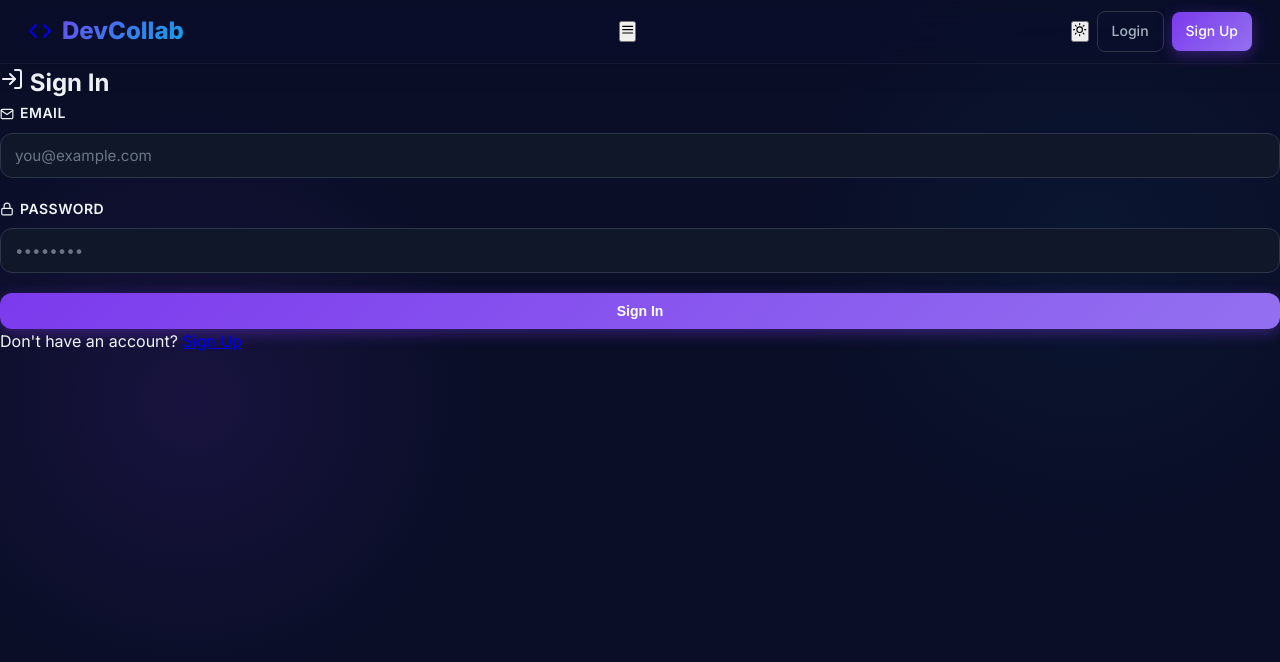
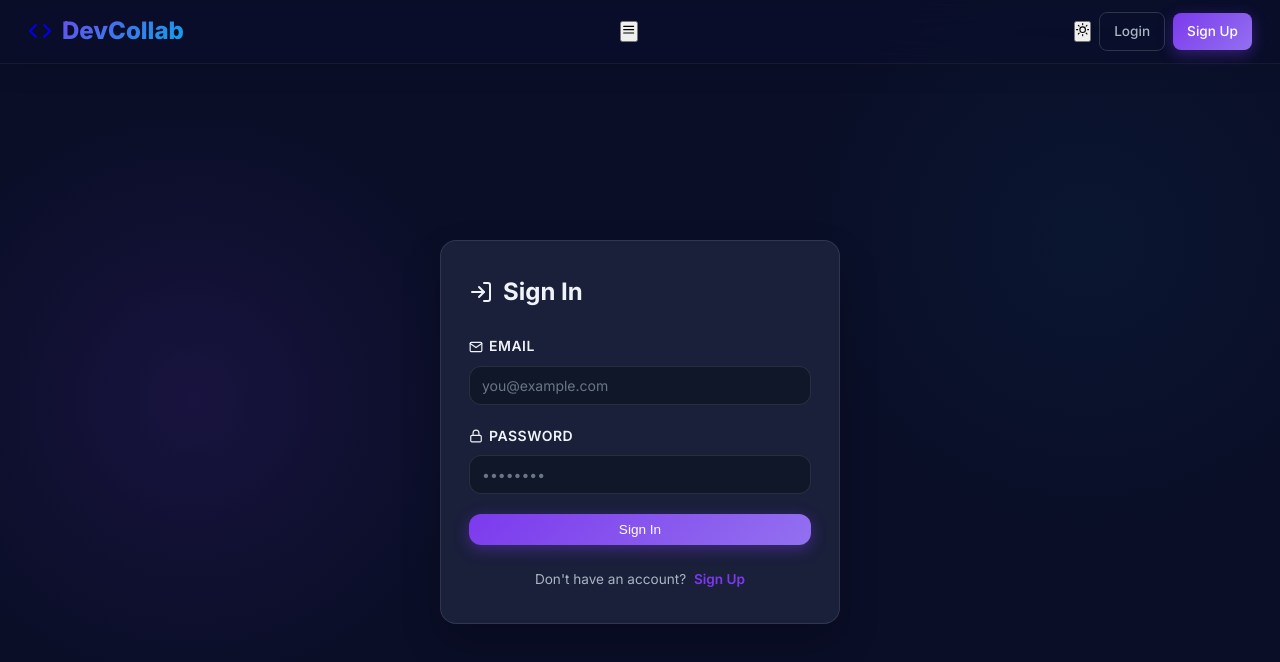
Before and after one commit to Rubai106/dev-collab-platform, a React (Vite) app in the folder client/: page /login in a window 1280 px wide. Shown: the top 662 px of the page. Built offline with nearby package versions, Linux system fonts and the light colour scheme; no server answers.

Commit message:
Refine UI scaling constraints, add auth bounds, and increase animation speeds for snappier interactions

```diff
--- a/client/src/index.css
+++ b/client/src/index.css
@@ -1,7 +1,7 @@
 /* ===== CSS Custom Properties ===== */
 :root {
   --font-family: 'Inter', -apple-system, BlinkMacSystemFont, sans-serif;
-  --transition: all 0.3s cubic-bezier(0.4, 0, 0.2, 1);
+  --transition: all 0.15s ease-out;
   --shadow-sm: 0 2px 8px rgba(0, 0, 0, 0.08);
   --shadow-md: 0 4px 12px rgba(0, 0, 0, 0.12);
   --shadow-lg: 0 12px 24px rgba(0, 0, 0, 0.16);
@@ -197,10 +197,10 @@ body {
   display: inline-flex;
   align-items: center;
   gap: 8px;
-  padding: 10px 20px;
+  padding: 8px 16px;
   border-radius: var(--radius);
-  font-weight: 600;
-  font-size: 0.875rem;
+  font-weight: 500;
+  font-size: 0.85rem;
   cursor: pointer;
   border: none;
   transition: var(--transition);
@@ -295,12 +295,12 @@ body {
 .form-group textarea,
 .form-group select {
   width: 100%;
-  padding: 12px 14px;
-  border: 1.5px solid var(--border-color);
+  padding: 10px 12px;
+  border: 1px solid rgba(255, 255, 255, 0.1);
   border-radius: var(--radius);
   background: var(--input-bg);
   color: var(--text-primary);
-  font-size: 0.95rem;
+  font-size: 0.875rem;
   font-family: inherit;
   transition: var(--transition);
 }
@@ -347,17 +347,17 @@ body {
 }
 
 .project-card {
-  padding: 24px;
-  background: var(--card-bg);
-  border: 1px solid var(--border-color);
+  padding: 20px;
+  background: var(--card-bg);
+  border: 1px solid rgba(255, 255, 255, 0.05);
   border-radius: var(--radius-lg);
-  transition: all 0.4s cubic-bezier(0.175, 0.885, 0.32, 1.275);
+  transition: all 0.2s ease-out;
   display: flex;
   flex-direction: column;
-  gap: 16px;
+  gap: 12px;
   position: relative;
   overflow: hidden;
-  animation: slideInRight 0.5s ease-out;
+  animation: slideInRight 0.3s ease-out;
   backdrop-filter: blur(10px);
 }
 
@@ -464,10 +464,10 @@ body {
 }
 
 .hero h1 {
-  font-size: clamp(2.5rem, 8vw, 4rem);
-  font-weight: 900;
+  font-size: clamp(2rem, 5vw, 3rem);
+  font-weight: 800;
   line-height: 1.1;
-  margin-bottom: 20px;
+  margin-bottom: 16px;
   background: var(--gradient-1);
   -webkit-background-clip: text;
   -webkit-text-fill-color: transparent;
@@ -612,6 +612,54 @@ body {
     grid-template-columns: 1fr;
   }
 }
+
+/* ===== Auth Layout Restraints ===== */
+.auth-page {
+  display: flex;
+  justify-content: center;
+  align-items: center;
+  min-height: calc(100vh - 64px);
+  padding: 20px;
+}
+
+.auth-card {
+  width: 100%;
+  max-width: 400px;
+  background: var(--card-bg);
+  backdrop-filter: blur(12px);
+  border: 1px solid rgba(255, 255, 255, 0.1);
+  padding: 32px 28px;
+  border-radius: 16px;
+  box-shadow: var(--shadow-xl);
+}
+
+.auth-card h2 {
+  display: flex;
+  align-items: center;
+  gap: 10px;
+  margin-bottom: 24px;
+  font-size: 1.5rem;
+  font-weight: 700;
+}
+
+.auth-switch {
+  text-align: center;
+  margin-top: 24px;
+  font-size: 0.85rem;
+  color: var(--text-secondary);
+}
+
+.auth-switch a {
+  color: var(--accent);
+  font-weight: 600;
+  text-decoration: none;
+  margin-left: 4px;
+}
+
+.auth-switch a:hover {
+  text-decoration: underline;
+}
+
   border: 1px solid var(--border-color);
   border-radius: 12px;
   transition: all 0.2s;
```
